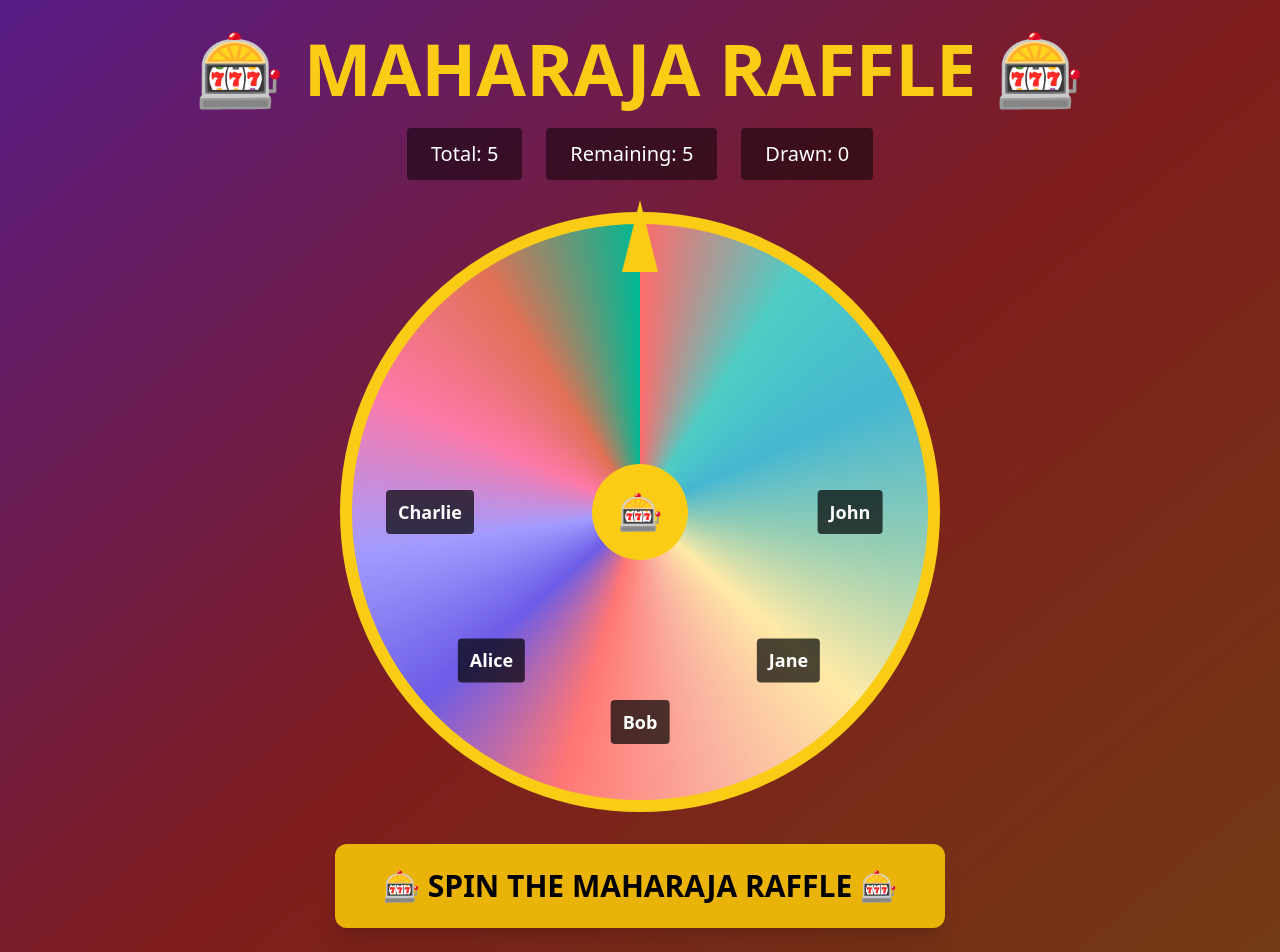
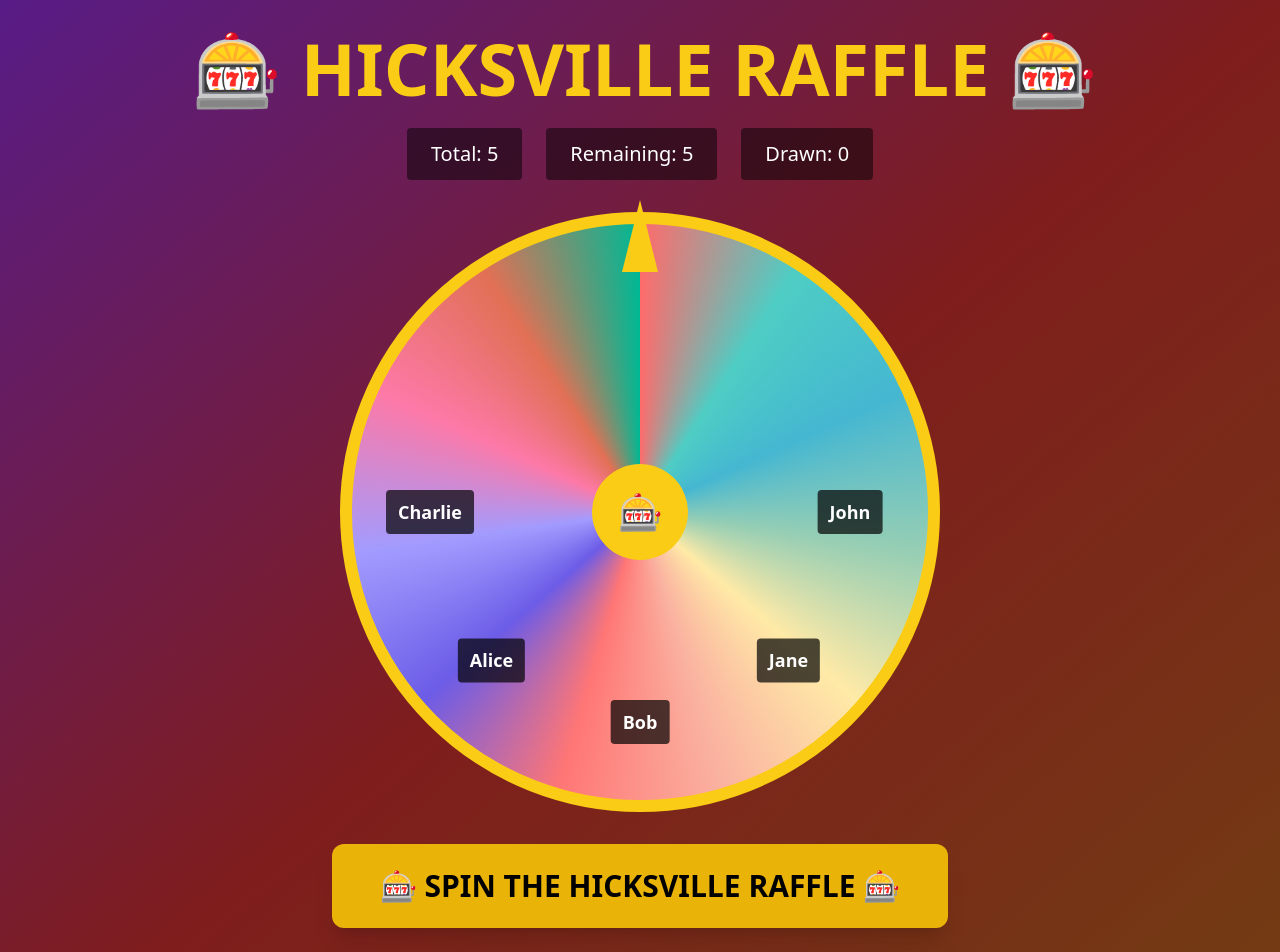
Before and after one commit to anuragak7/maharaja-raffle-new, a Next.js app: page /draw in a window 1280 px wide. Shown: the top 952 px of the page. Built offline with nearby package versions, Linux system fonts and the light colour scheme; no server answers; the database is empty.

Commit message:
Update branding from Maharaja Raffle to Hicksville Raffle

```diff
--- a/src/app/draw/page.tsx
+++ b/src/app/draw/page.tsx
@@ -133,7 +133,7 @@ export default function DrawPage() {
 
         {/* Header */}
         <div className="mb-8">
-          <h1 className="text-7xl font-bold text-yellow-400 mb-6">🎰 MAHARAJA RAFFLE 🎰</h1>
+          <h1 className="text-7xl font-bold text-yellow-400 mb-6 whitespace-nowrap">🎰 HICKSVILLE RAFFLE 🎰</h1>
           <div className="flex justify-center gap-6 text-white">
             <div className="bg-black/50 px-6 py-3 rounded text-xl">Total: {counters.total}</div>
             <div className="bg-black/50 px-6 py-3 rounded text-xl">Remaining: {counters.remaining}</div>
@@ -209,9 +209,9 @@ export default function DrawPage() {
               : 'bg-yellow-500 text-black hover:bg-yellow-400 cursor-pointer shadow-xl hover:shadow-2xl transform hover:scale-105'
           }`}
         >
-          {spinning ? '🎲 SPINNING MAHARAJA RAFFLE...' :
+          {spinning ? '🎲 SPINNING HICKSVILLE RAFFLE...' :
            counters.remaining <= 0 ? '🚫 NO ENTRIES REMAINING' :
-           '🎰 SPIN THE MAHARAJA RAFFLE 🎰'}
+           '🎰 SPIN THE HICKSVILLE RAFFLE 🎰'}
         </button>
 
         {/* Winner display - Full Screen Popup */}
--- a/src/app/layout.tsx
+++ b/src/app/layout.tsx
@@ -2,7 +2,7 @@ import './globals.css'
 import type { Metadata } from 'next'
 
 export const metadata: Metadata = {
-  title: 'Maharaja Farmers Market – Lucky Draw',
+  title: 'Hicksville Farmers Market – Lucky Draw',
   description: 'Beer barrel raffle draw experience'
 }
 
--- a/src/app/page.tsx
+++ b/src/app/page.tsx
@@ -9,7 +9,7 @@ export default function Page() {
             // eslint-disable-next-line @next/next/no-img-element
             <img src={process.env.NEXT_PUBLIC_LOGO_URL!} alt="Logo" className="h-10 w-10 object-contain rounded" />
           ) : null}
-          <h1 className="text-2xl font-bold">Maharaja Farmers Market – Lucky Draw</h1>
+          <h1 className="text-2xl font-bold">Hicksville Farmers Market – Lucky Draw</h1>
         </div>
       </header>
 
```
Also changed, not shown: 1 other file (tests, documents, lock files or other folders).
